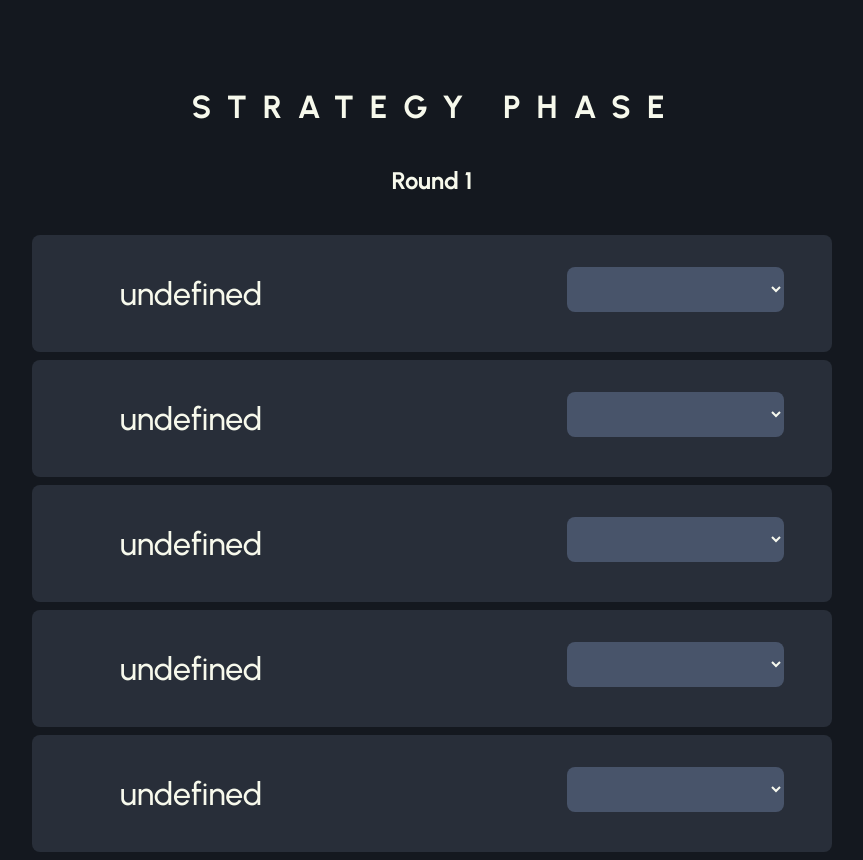
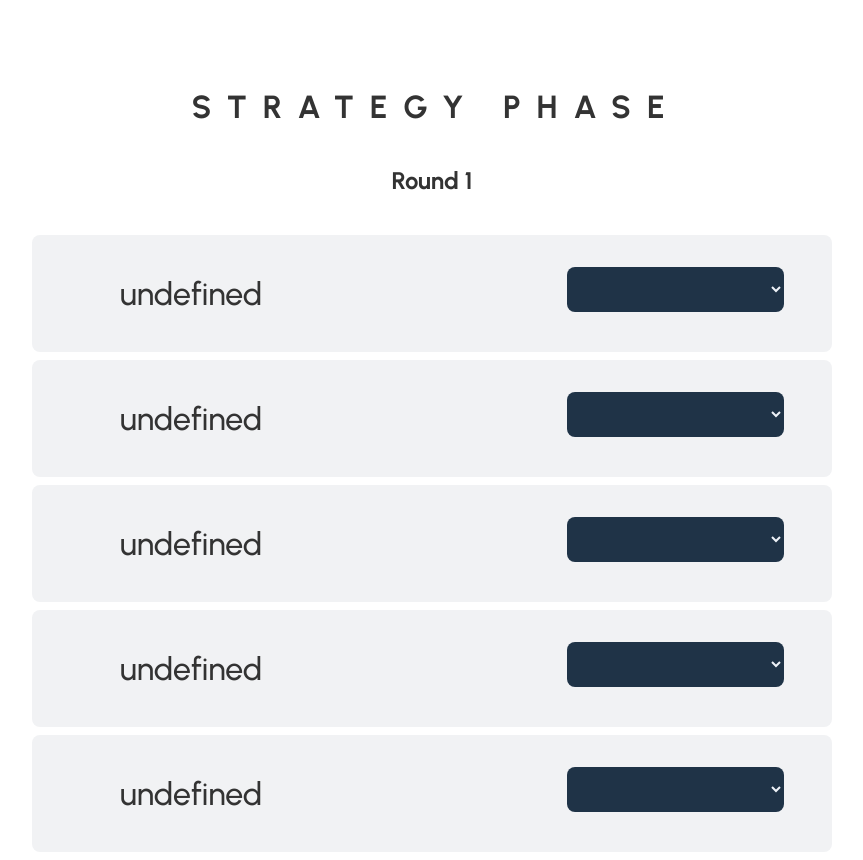
Before and after one commit to mitchdaniels/ti4-dashboard, a Svelte app: page / in a window 1280 px wide. Both pictures are taken after a click on the button "START GAME". Shown: the whole page, without its empty margins (208-1071 px from the left). Built offline with nearby package versions, Linux system fonts and the light colour scheme.

Commit message:
light theme and updated active card treatment

```diff
--- a/src/App.svelte
+++ b/src/App.svelte
@@ -40,8 +40,8 @@
 
 	:global(body) {
 		font-family: 'Urbanist', sans-serif;
-		background: hsl(220, 20%, 10%);
-		color:  hsl(70, 50%, 95%);
+		background: hsl(0, 0%, 100%);
+		color:  hsl(0, 0%, 20%);
 		text-align: center;
 	}
 
@@ -74,19 +74,14 @@
 	:global(button, select) {
 		padding:  12px 24px;
 		border-radius:  8px;
-		background:  hsl(220, 19%, 35%);
-		color:  #F7F9EE;
+		background:  hsl(210, 40%, 20%);
+		color:  hsl(210, 40%, 95%);
 		border:  none;
 		margin-right: 8px;
 	}
 
-	:global(button:hover) {
-		background: #3d5E69;
-		cursor: pointer;
-	}
-
-	:global(select:hover) {
-		background: hsl(220, 19%, 40%);
+	:global(button:hover, select:hover) {
+		background: hsl(210, 40%, 30%);
 		cursor: pointer;
 	}
 
--- a/src/Card.svelte
+++ b/src/Card.svelte
@@ -20,10 +20,12 @@
 	}
 </script>
 
-<div class="card" class:passed={player.passed} class:active>
+<div class="card" class:passed={player.passed} class:active style:border-left={active ? "8px solid " + player.color : "none"}>
 	<div class="header">
 			<div class="faction">
+			{#if !active}
 				<div class="player-color" style="background: {player.color}"/>
+			{/if}
 			<div class="faction-name">{player.faction}</div>
 		  	{#if player.speaker}
 				<span class="material-icons" style="color: yellow">person</span>
@@ -59,7 +61,7 @@
 
 	.card {
 		padding: 2rem 2.5rem;
-		background: hsl(220, 18%, 19%);
+		background: hsl(220deg, 10%, 95%);
 		border-radius: 0.5rem;
 		margin-bottom: 0.5rem;
 		display: inline-flex;
@@ -75,7 +77,8 @@
 	}
 
 	.active {
-		background: hsl(220, 20%, 26%);
+		background: hsl(220deg, 10%, 92%);
+		border-radius: 0 0.5rem 0.5rem 0;
 	}
 
  	.faction {
```
Lines whose indentation alone changed are shown as unchanged.
